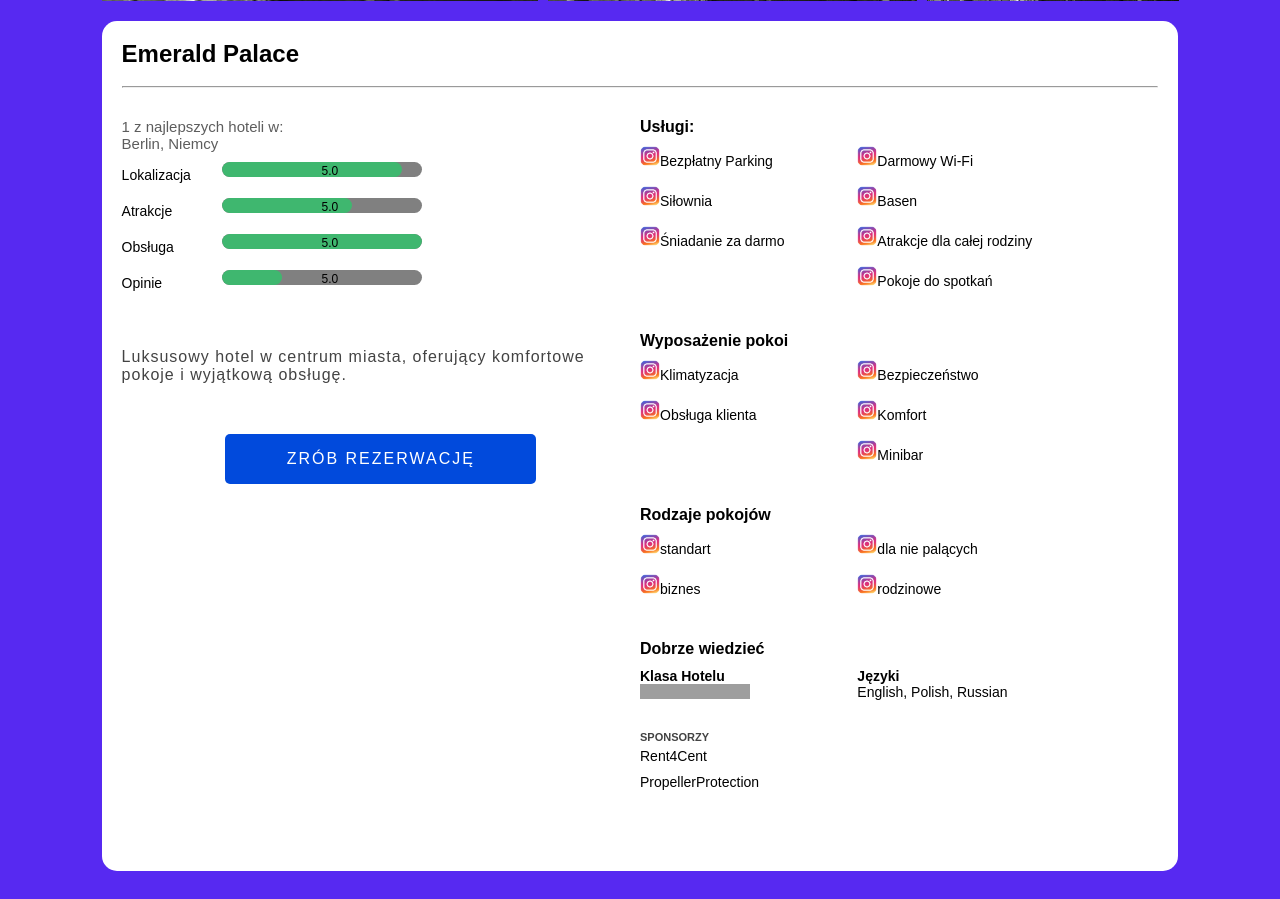
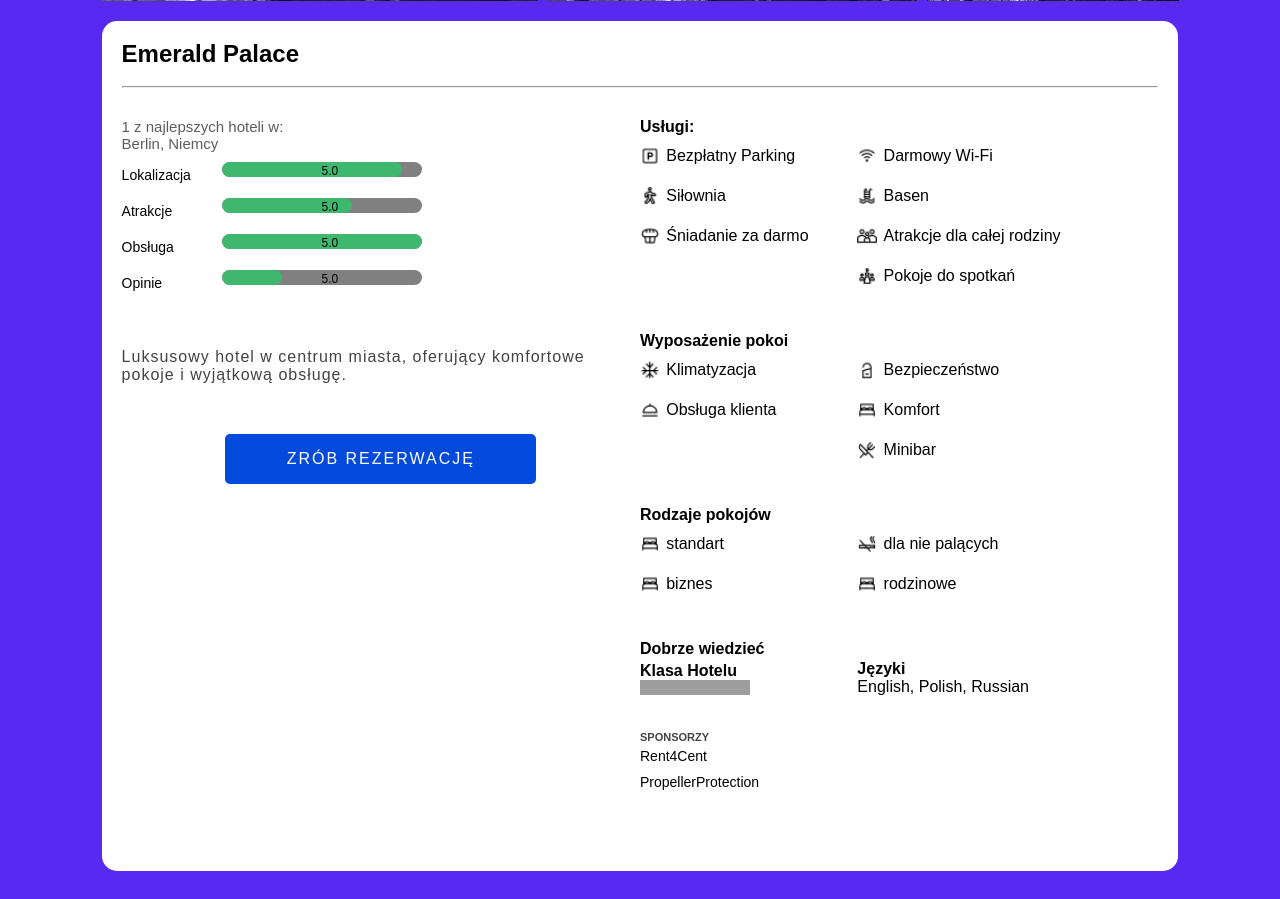
Before and after one commit to KajetanPolcyn/2024_25_PO_3P_Grupa1-main, a PHP site: page /sites/szczegoly.php?id=1 in a window 1280 px wide. Shown: the part 1097-1996 px from the top of the page. Run offline with PHP 8.4, Linux system fonts and the light colour scheme; data comes from the database, SQL or seed files in the repository; grey boxes are pictures that could not be loaded.

Commit message:
Ilony pododawane i naprawione miejsce

```diff
--- a/src/sites/szczegoly.php
+++ b/src/sites/szczegoly.php
@@ -205,26 +205,26 @@ if (!$offer) {
                     <h4>Usługi:</h4>
                     <article>
                         <ul>
-                            <li><img src="../assets/icon/inst.png" alt="ikonka_wifi">Bezpłatny Parking</li>
-                            <li><img src="../assets/icon/inst.png" alt="ikonka_wifi">Darmowy Wi-Fi</li>
-                            <li><img src="../assets/icon/inst.png" alt="ikonka_wifi">Siłownia</li>
-                            <li><img src="../assets/icon/inst.png" alt="ikonka_wifi">Basen</li>
-                            <li><img src="../assets/icon/inst.png" alt="ikonka_wifi">Śniadanie za darmo</li>
-                            <li><img src="../assets/icon/inst.png" alt="ikonka_wifi">Atrakcje dla całej rodziny</li>
+                            <li><img src="../assets/icon/parking.png" alt="ikonka_parking">Bezpłatny Parking</li>
+                            <li><img src="../assets/icon/wifi.png" alt="ikonka_wifi">Darmowy Wi-Fi</li>
+                            <li><img src="../assets/icon/silownia.png" alt="ikonka_silownia">Siłownia</li>
+                            <li><img src="../assets/icon/basen.png" alt="ikonka_basen">Basen</li>
+                            <li><img src="../assets/icon/sniadanie.png" alt="ikonka_sniadanie">Śniadanie za darmo</li>
+                            <li><img src="../assets/icon/atrakcje.png" alt="ikonka_atrakcje">Atrakcje dla całej rodziny</li>
                             <li></li>
-                            <li><img src="../assets/icon/inst.png" alt="ikonka_wifi">Pokoje do spotkań</li>
+                            <li><img src="../assets/icon/spoleczenstwo.png" alt="ikonka_pokoje">Pokoje do spotkań</li>
                         </ul>
                     </article>
                     <br><br>
                     <h4>Wyposażenie pokoi</h4>
                     <article>
                         <ul>
-                            <li><img src="../assets/icon/inst.png" alt="ikonka_wifi">Klimatyzacja</li>
-                            <li><img src="../assets/icon/inst.png" alt="ikonka_wifi">Bezpieczeństwo</li>
-                            <li><img src="../assets/icon/inst.png" alt="ikonka_wifi">Obsługa klienta</li>
-                            <li><img src="../assets/icon/inst.png" alt="ikonka_wifi">Komfort</li>
+                            <li><img src="../assets/icon/klimatyzacja.png" alt="ikonka_klimatyzacja">Klimatyzacja</li>
+                            <li><img src="../assets/icon/bezpieczenstwo.png" alt="ikonka_bezpieczenstwo">Bezpieczeństwo</li>
+                            <li><img src="../assets/icon/obsluga.png" alt="ikonka_obsluga">Obsługa klienta</li>
+                            <li><img src="../assets/icon/pokoje.png" alt="ikonka_wifi">Komfort</li>
                             <li></li>
-                            <li><img src="../assets/icon/inst.png" alt="ikonka_wifi">Minibar</li>
+                            <li><img src="../assets/icon/restauracja.png" alt="ikonka_wifi">Minibar</li>
 
                         </ul>
                     </article>
@@ -232,10 +232,10 @@ if (!$offer) {
                     <h4>Rodzaje pokojów</h4>
                     <article>
                         <ul>
-                            <li><img src="../assets/icon/inst.png" alt="ikonka_wifi">standart</li>
-                            <li><img src="../assets/icon/inst.png" alt="ikonka_wifi">dla nie palących</li>
-                            <li><img src="../assets/icon/inst.png" alt="ikonka_wifi">biznes</li>
-                            <li><img src="../assets/icon/inst.png" alt="ikonka_wifi">rodzinowe</li>
+                            <li><img src="../assets/icon/pokoje.png" alt="ikonka_wifi">standart</li>
+                            <li><img src="../assets/icon/palenie.png" alt="ikonka_wifi">dla nie palących</li>
+                            <li><img src="../assets/icon/pokoje.png" alt="ikonka_wifi">biznes</li>
+                            <li><img src="../assets/icon/pokoje.png" alt="ikonka_wifi">rodzinowe</li>
                         </ul>
                     </article>
                     <br><br>
@@ -245,7 +245,7 @@ if (!$offer) {
                             <li>
                                 <div class="kolumna">
                                     <span>Klasa Hotelu</span>
-                                    <img src="../assets/pictures/pictureone.jpg" alt="gwiazdki">
+                                    <img src="../assets/pictures/gwiazdki.png" alt="gwiazdki">
                                 </div>
                             </li>
                             <li>
--- a/src/styles/style_szczegoly.css
+++ b/src/styles/style_szczegoly.css
@@ -394,12 +394,16 @@ span {
     height: 20px;
     margin: 10px;
     margin-left: 0px;
-    font-size: 14px;
+    font-size: 16px;
+    display: flex;
+    gap: 3%;
+    align-items: center;
 }
 
 #szczegoly_main_block ul  li img{
     width: 20px;
     height: 20px;
+    padding: 0 !important;
 }
 #szczegoly_przycisk {
     width: 100%;
```
Also changed, not shown: src/assets/icon/atrakcje.png (added), src/assets/icon/avatar.png (added), src/assets/icon/basen.png (added), src/assets/icon/bezpieczenstwo.png (added), src/assets/icon/klimatyzacja.png (added), src/assets/icon/obsluga.png (added), src/assets/icon/palenie.png (added), src/assets/icon/parking.png (added), src/assets/icon/pokoje.png (added), src/assets/icon/restauracja.png (added), src/assets/icon/silownia.png (added), src/assets/icon/sniadanie.png (added), src/assets/icon/spoleczenstwo.png (added), src/assets/icon/wifi.png (added).
